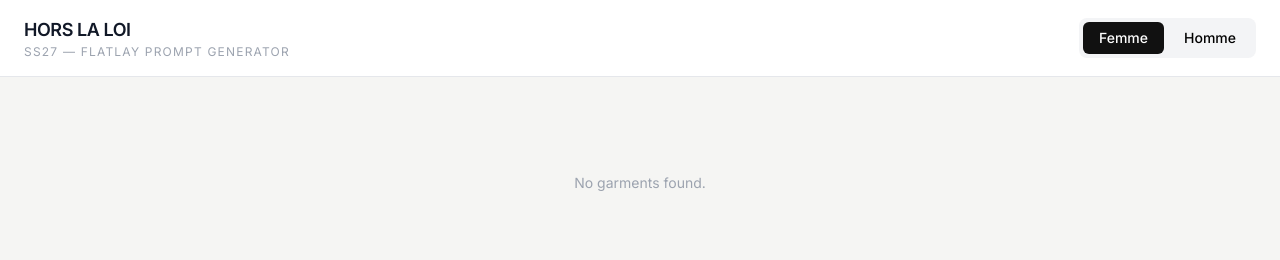
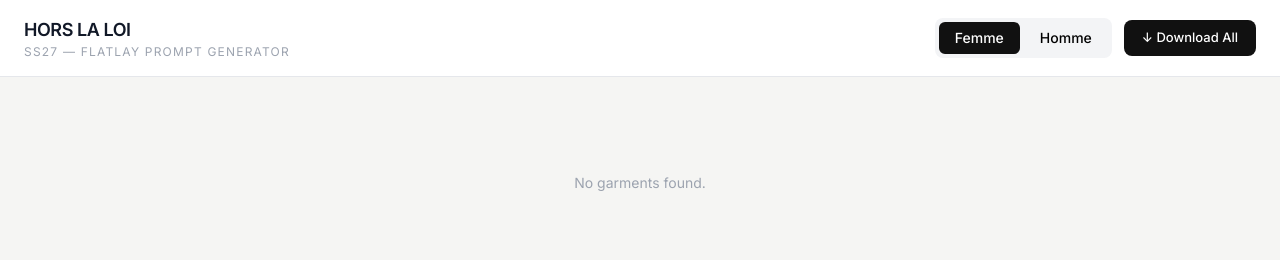
Before and after one commit to shaked-maker/hors-la-loi-ss27, a plain HTML site: page index.html in a window 1280 px wide. Drawn offline with nearby package versions, Linux system fonts and the light colour scheme; no server answers.

Commit message:
Add Download All ZIP feature
Downloads all garments as a ZIP file.
Each model gets its own folder: CAD_[model].jpg + [model].jpg (if result exists).

Co-Authored-By: Claude Sonnet 4.6 <noreply@anthropic.com>

```diff
--- a/index.html
+++ b/index.html
@@ -6,6 +6,8 @@
   <title>HORS LA LOI — SS27 Flatlay Generator</title>
   <script src="https://cdn.tailwindcss.com"></script>
   <script src="https://cdn.jsdelivr.net/npm/@supabase/supabase-js@2"></script>
+  <script src="https://cdnjs.cloudflare.com/ajax/libs/jszip/3.10.1/jszip.min.js"></script>
+  <script src="https://cdnjs.cloudflare.com/ajax/libs/FileSaver.js/2.0.5/FileSaver.min.js"></script>
   <style>
     @import url('https://fonts.googleapis.com/css2?family=Inter:wght@300;400;500;600&display=swap');
     body { font-family: 'Inter', sans-serif; background: #f5f5f3; }
@@ -108,9 +110,16 @@
         <h1 class="text-lg font-semibold tracking-tight text-gray-900">HORS LA LOI</h1>
         <p class="text-xs text-gray-400 tracking-widest uppercase">SS27 — Flatlay Prompt Generator</p>
       </div>
-      <div class="flex gap-1 bg-gray-100 rounded-lg p-1">
-        <button id="tab-femme" class="tab-btn active text-sm font-medium px-4 py-1.5 rounded-md" onclick="switchTab('femme')">Femme</button>
-        <button id="tab-homme" class="tab-btn text-sm font-medium px-4 py-1.5 rounded-md" onclick="switchTab('homme')">Homme</button>
+      <div class="flex items-center gap-3">
+        <div class="flex gap-1 bg-gray-100 rounded-lg p-1">
+          <button id="tab-femme" class="tab-btn active text-sm font-medium px-4 py-1.5 rounded-md" onclick="switchTab('femme')">Femme</button>
+          <button id="tab-homme" class="tab-btn text-sm font-medium px-4 py-1.5 rounded-md" onclick="switchTab('homme')">Homme</button>
+        </div>
+        <button id="download-all-btn" onclick="downloadAll()"
+          style="background:#111;color:#fff;border:none;border-radius:8px;padding:8px 18px;font-size:13px;font-weight:500;cursor:pointer;transition:background .15s;white-space:nowrap;"
+          onmouseover="if(!this.disabled)this.style.background='#333'" onmouseout="if(!this.disabled)this.style.background='#111'">
+          ↓ Download All
+        </button>
       </div>
     </div>
     <div id="progress-bar" class="progress-bar" style="display:none">
@@ -317,6 +326,55 @@
       `;
     }
 
+    // ─── Download All ─────────────────────────────────────────
+    async function downloadAll() {
+      const btn = document.getElementById('download-all-btn');
+      btn.disabled = true;
+      btn.style.opacity = '0.5';
+      btn.style.cursor = 'not-allowed';
+
+      const zip = new JSZip();
+      let done = 0;
+      const total = allGarments.length;
+
+      for (const g of allGarments) {
+        const modelName = g.model_code || g.filename.replace('@3x-100.jpg', '');
+        const folder = zip.folder(modelName);
+        btn.textContent = `↓ ${done}/${total}…`;
+
+        // CAD image
+        if (g.cad_image_url) {
+          try {
+            const resp = await fetch(g.cad_image_url);
+            const blob = await resp.blob();
+            const ext = (g.cad_image_url.split('.').pop().split('?')[0] || 'jpg').toLowerCase();
+            folder.file(`CAD_${modelName}.${ext}`, blob);
+          } catch(e) {}
+        }
+
+        // Result image
+        if (g.result_url) {
+          try {
+            const resp = await fetch(g.result_url);
+            const blob = await resp.blob();
+            const ext = (g.result_url.split('.').pop().split('?')[0] || 'jpg').toLowerCase();
+            folder.file(`${modelName}.${ext}`, blob);
+          } catch(e) {}
+        }
+
+        done++;
+      }
+
+      btn.textContent = '↓ Zipping…';
+      const zipBlob = await zip.generateAsync({ type: 'blob' });
+      saveAs(zipBlob, 'HORS_LA_LOI_SS27.zip');
+
+      btn.disabled = false;
+      btn.style.opacity = '1';
+      btn.style.cursor = 'pointer';
+      btn.textContent = '↓ Download All';
+    }
+
     // ─── Utils ────────────────────────────────────────────────
     function escHtml(str) {
       return String(str || '').replace(/&/g,'&amp;').replace(/</g,'&lt;').replace(/>/g,'&gt;').replace(/"/g,'&quot;');
```
